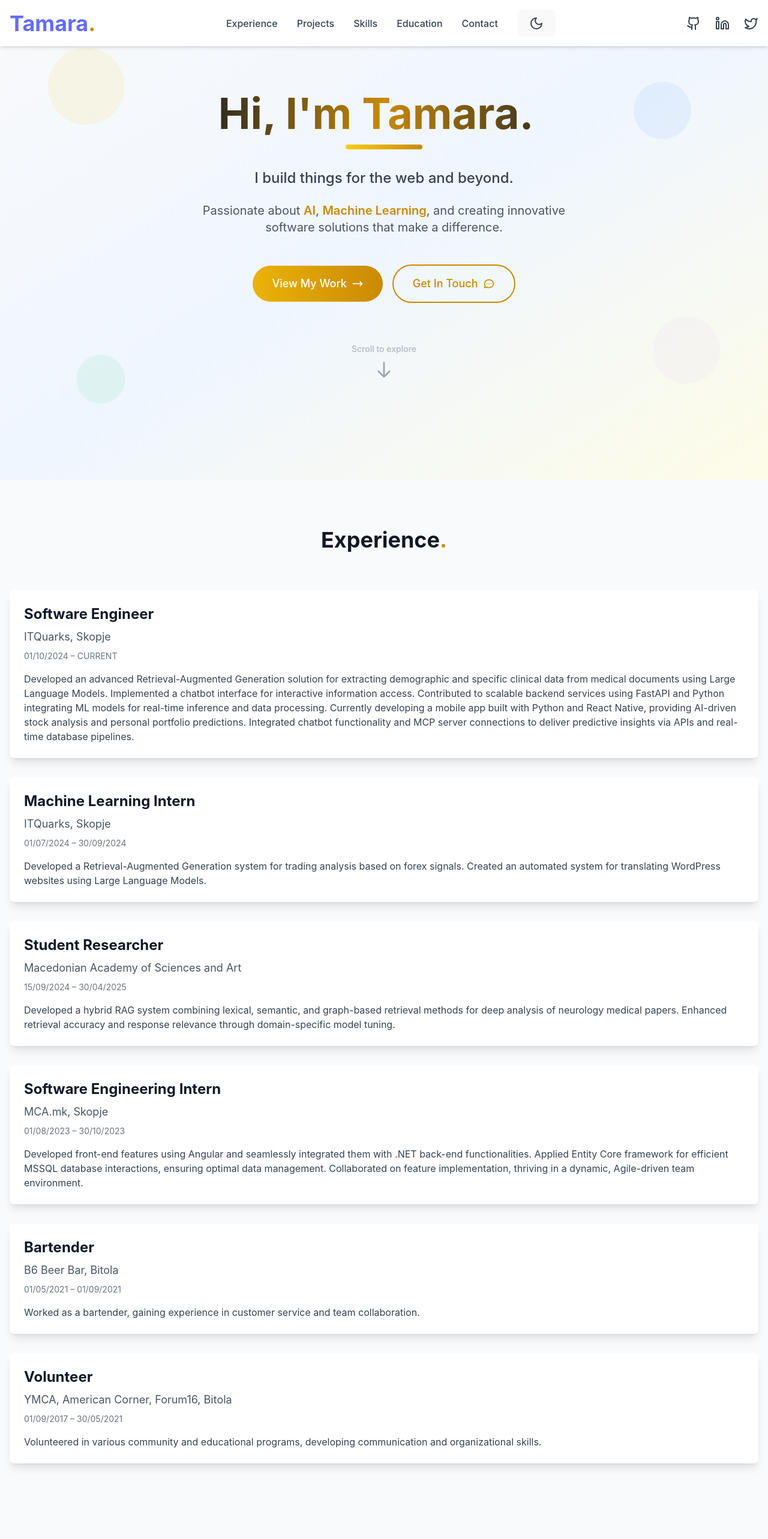
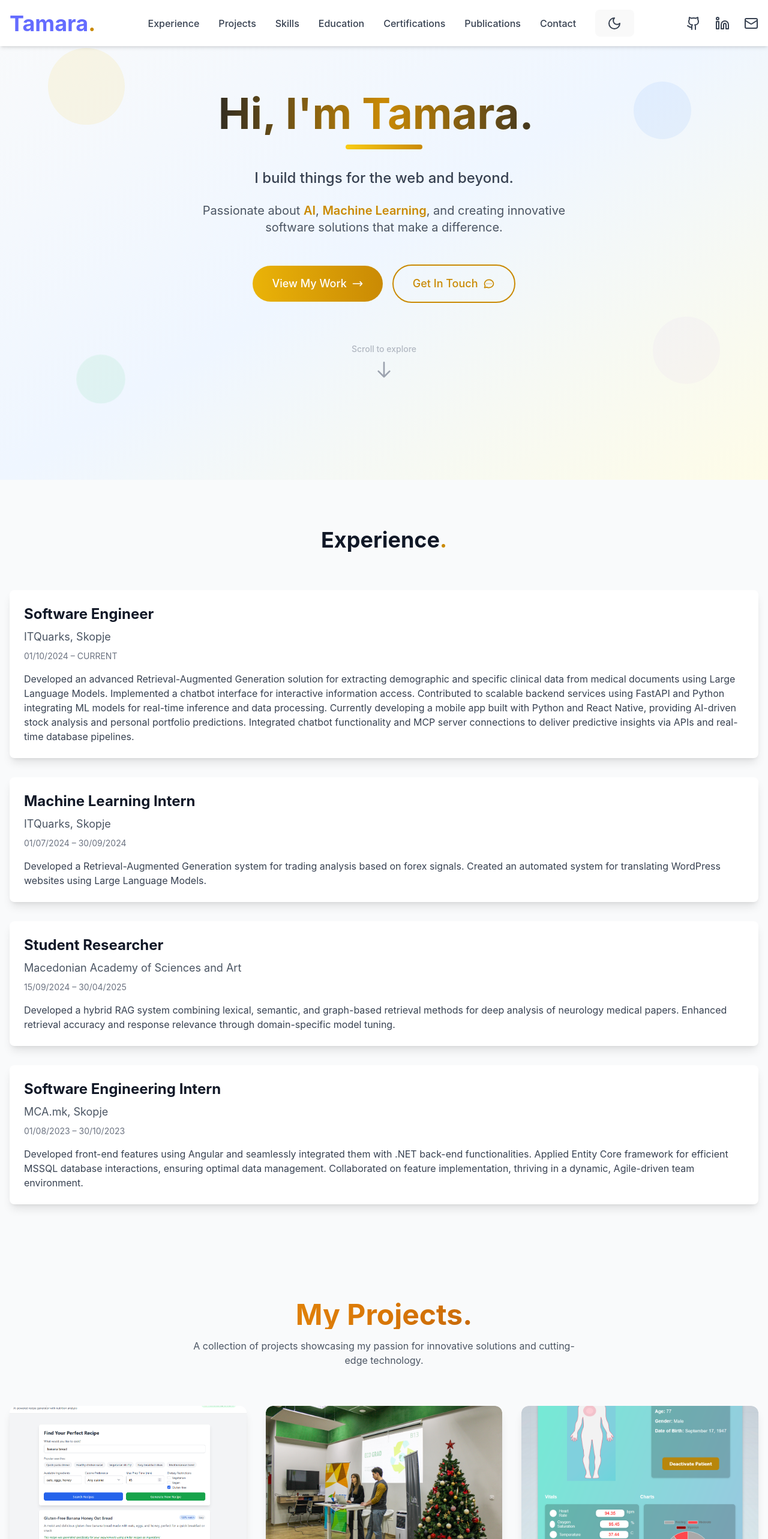
Before and after one commit to tamara-kostova/tamara-kostova.github.io, a React (Vite) app in the folder portfolio/: page / in a window 1280 px wide. Shown: the top 2566 px of the page at 60% size. Built offline with nearby package versions, Linux system fonts and the light colour scheme.

Commit message:
update content

```diff
--- a/portfolio/src/Portfolio.jsx
+++ b/portfolio/src/Portfolio.jsx
@@ -1,5 +1,5 @@
 import React, { useState, useEffect, useCallback, memo, lazy, Suspense } from 'react';
-import { Github, Linkedin, Twitter, ChevronUp, ExternalLink, Moon, Sun, Menu, X } from 'lucide-react';
+import { Github, Linkedin, Twitter, Mail, ChevronUp, ExternalLink, Moon, Sun, Menu, X } from 'lucide-react';
 import { FaPython, FaJava, FaDocker, FaGit } from 'react-icons/fa';
 import { SiCplusplus, SiC, SiFastapi, SiSpring, SiLangchain } from 'react-icons/si';
 import { VscAzure } from 'react-icons/vsc';
@@ -109,19 +109,7 @@ const experienceData = [
     date: '01/08/2023 – 30/10/2023',
     description:
       'Developed front-end features using Angular and seamlessly integrated them with .NET back-end functionalities. Applied Entity Core framework for efficient MSSQL database interactions, ensuring optimal data management. Collaborated on feature implementation, thriving in a dynamic, Agile-driven team environment.',
-  },
-  {
-    title: 'Bartender',
-    company: 'B6 Beer Bar, Bitola',
-    date: '01/05/2021 – 01/09/2021',
-    description: 'Worked as a bartender, gaining experience in customer service and team collaboration.',
-  },
-  {
-    title: 'Volunteer',
-    company: 'YMCA, American Corner, Forum16, Bitola',
-    date: '01/09/2017 – 30/05/2021',
-    description: 'Volunteered in various community and educational programs, developing communication and organizational skills.',
-  },
+  }
 ];
 
 const educationData = [
@@ -174,11 +162,30 @@ const educationData = [
   },
 ];
 
+
+const certificationsData = [
+  {
+    institution: 'Microsoft Azure AI',
+    degree: 'Azure AI Fundamentals (AI-900)',
+    date: 'Sept 2025',
+    credential: 'https://learn.microsoft.com/api/credentials/share/en-gb/TamaraKostova-0989/1A1288009E6F3DBF?sharingId=BA860F445F708AE9'
+  }]
+
+const PublicationsData = [
+  {
+    title: 'Application of Large Language Models for Summarization of Medical Papers ',
+    conference: 'ICT Innovation International Conference 2025',
+    published: 'full paper will be included in the ICT Innovations 2025 Proceedings published by Springer in Communications in Computer and Information Science Series (CCIS)'
+  }
+]
+
 const navLinks = [
   { href: '#experience', text: 'Experience' },
   { href: '#projects', text: 'Projects' },
   { href: '#skills', text: 'Skills' },
   { href: '#education', text: 'Education' },
+  { href: '#certifications', text: 'Certifications' },
+  { href: '#publications', text: 'Publications' },
   { href: '#contact', text: 'Contact' },
 ];
 
@@ -263,8 +270,8 @@ const Navbar = memo(({ isDarkMode, toggleTheme, isMobileMenuOpen, toggleMobileMe
             <a href="https://www.linkedin.com/in/tamara-kostova/" target="_blank" rel="noopener noreferrer" className="text-gray-700 dark:text-gray-200 hover:text-yellow-600 dark:hover:text-yellow-600 transition-colors">
               <Linkedin size={24} />
             </a>
-            <a href="https://x.com/tamarakostova" target="_blank" rel="noopener noreferrer" className="text-gray-700 dark:text-gray-200 hover:text-yellow-600 dark:hover:text-yellow-600 transition-colors">
-              <Twitter size={24} />
+            <a href="mailto:tamarakostova.bt@gmail.com" className="text-gray-700 dark:text-gray-200 hover:text-yellow-600 dark:hover:text-yellow-600 transition-colors">
+              <Mail size={24} />
             </a>
           </div>
 
@@ -305,8 +312,8 @@ const Navbar = memo(({ isDarkMode, toggleTheme, isMobileMenuOpen, toggleMobileMe
               <a href="https://www.linkedin.com/in/tamara-kostova/" target="_blank" rel="noopener noreferrer" className="text-gray-700 dark:text-gray-200 hover:text-yellow-600 dark:hover:text-yellow-600 transition-colors">
                 <Linkedin size={20} />
               </a>
-              <a href="https://x.com/tamarakostova" target="_blank" rel="noopener noreferrer" className="text-gray-700 dark:text-gray-200 hover:text-yellow-600 dark:hover:text-yellow-600 transition-colors">
-                <Twitter size={20} />
+              <a href="mailto:tamarakostova.bt@gmail.com" className="text-gray-700 dark:text-gray-200 hover:text-yellow-600 dark:hover:text-yellow-600 transition-colors">
+                <Mail size={20} />
               </a>
             </div>
           </div>
@@ -562,6 +569,63 @@ const EducationSection = memo(({ isVisible }) => {
                   <TagCloud coursework={edu.coursework} />
                 </div>
               )}
+            </div>
+          ))}
+        </div>
+      </div>
+    </section>
+  );
+});
+
+
+const CerticatesSection = memo(({ isVisible }) => {
+  return (
+    <section id="certifications" className="py-20 bg-white dark:bg-[#094243] transition-colors duration-200">
+      <div className="container mx-auto px-4">
+        <h2 className="text-4xl font-bold text-center mb-16">
+          Certifications<span className="text-yellow-600">.</span>
+        </h2>
+        <div className="space-y-8">
+          {certificationsData.map((cert, index) => (
+            <div
+              key={index}
+              data-animate={`certifications-${index}`}
+              className={`p-6 bg-white dark:bg-[#073031] rounded-lg shadow-lg transition-all duration-500 ${
+                isVisible[`certifications-${index}`] ? 'translate-y-0 opacity-100' : 'translate-y-20 opacity-0'
+              }`}
+            >
+              <h3 className="text-2xl font-bold mb-2">{cert.institution}</h3>
+              <p className="text-lg text-gray-600 dark:text-gray-300 mb-2">{cert.degree}</p>
+              <p className="text-sm text-gray-500 dark:text-gray-400 mb-4">{cert.date}</p>
+              <a href={cert.credential} className="text-yellow-600 font-semibold">Credential</a>
+            </div>
+          ))}
+        </div>
+      </div>
+    </section>
+  );
+});
+
+
+const PublicationsSection = memo(({ isVisible }) => {
+  return (
+    <section id="publications" className="py-20 bg-white dark:bg-[#094243] transition-colors duration-200">
+      <div className="container mx-auto px-4">
+        <h2 className="text-4xl font-bold text-center mb-16">
+          Publications<span className="text-yellow-600">.</span>
+        </h2>
+        <div className="space-y-8">
+          {PublicationsData.map((pub, index) => (
+            <div
+              key={index}
+              data-animate={`publications-${index}`}
+              className={`p-6 bg-white dark:bg-[#073031] rounded-lg shadow-lg transition-all duration-500 ${
+                isVisible[`publications-${index}`] ? 'translate-y-0 opacity-100' : 'translate-y-20 opacity-0'
+              }`}
+            >
+              <h3 className="text-2xl font-bold mb-2">{pub.title}</h3>
+              <p className="text-lg text-gray-600 dark:text-gray-300 mb-2">{pub.conference}</p>
+              <p className="text-sm text-gray-500 dark:text-gray-400 mb-4">{pub.published}</p>
             </div>
           ))}
         </div>
@@ -886,8 +950,8 @@ const Footer = memo(() => {
             <a href="https://www.linkedin.com/in/tamara-kostova/" target="_blank" rel="noopener noreferrer" className="hover:text-yellow-600 dark:text-gray-200 transition-colors">
               <Linkedin size={24} />
             </a>
-            <a href="https://x.com/tamarakostova" target="_blank" rel="noopener noreferrer" className="hover:text-yellow-600 dark:text-gray-200 transition-colors">
-              <Twitter size={24} />
+            <a href="mailto:tamarakostova.bt@gmail.com" className="hover:text-yellow-600 dark:text-gray-200 transition-colors">
+              <Mail size={24} />
             </a>
           </div>
         </div>
@@ -1008,7 +1072,7 @@ const Portfolio = () => {
       }));
     });
 
-    const sections = ['experience', 'projects', 'skills', 'education', 'contact'];
+    const sections = ['experience', 'projects', 'skills', 'education', 'certifications', 'publications','contact'];
     let currentSection = '';
 
     sections.forEach((section) => {
@@ -1075,6 +1139,8 @@ const Portfolio = () => {
           <ProjectsSection isVisible={isVisible} />
           <SkillsSection />
           <EducationSection isVisible={isVisible} />
+          <CerticatesSection isVisible={isVisible} />
+          <PublicationsSection isVisible={isVisible} />
           <CallToActionSection />
           <ContactSection />
           <Footer />
```
